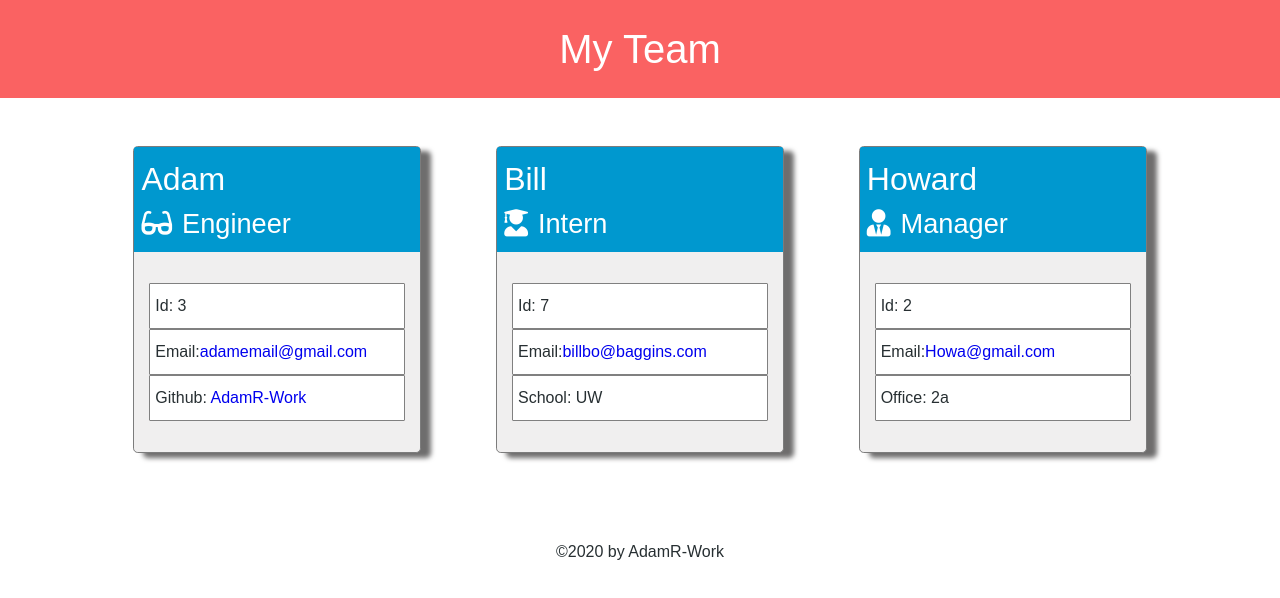
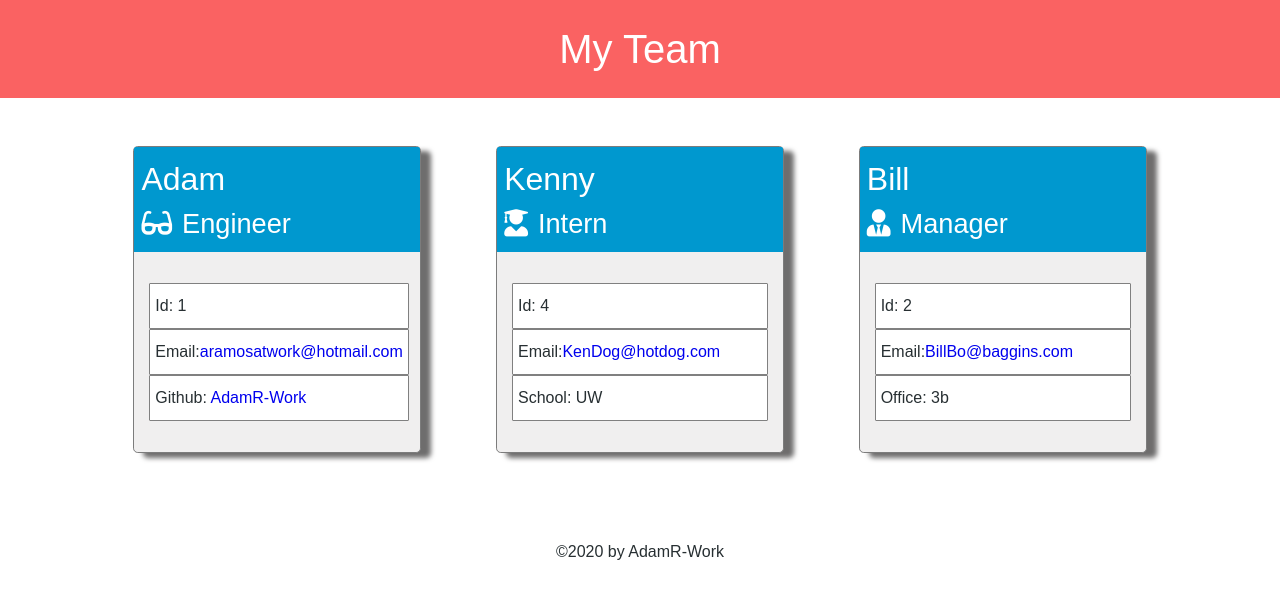
Before and after one commit to AdamR-Work/Employee-Data-Gen, a website: page dist/index.html in a window 1280 px wide. Drawn offline with Linux system fonts and the light colour scheme.

```diff
--- a/dist/index.html
+++ b/dist/index.html
@@ -27,8 +27,8 @@
               <span class="card-text"><i class="fas fa-glasses"></i>Engineer</span>
             </div>
             <ul class="flex-column list-group list-unstyled">
-              <li class="list-group-item border">Id: 3</li>
-              <li class="list-group-item border">Email:<a href="mailto: adamemail@gmail.com" class="card-link">adamemail@gmail.com</a></li>
+              <li class="list-group-item border">Id: 1</li>
+              <li class="list-group-item border">Email:<a href="mailto: aramosatwork@hotmail.com" class="card-link">aramosatwork@hotmail.com</a></li>
               <li class='list-group-item border'>Github: <a href="http://www.github.com/AdamR-Work">AdamR-Work</a></li>
 
             </ul>
@@ -36,12 +36,12 @@
 
           <div class="card" style="width: 18rem;">
             <div class="card-header">
-              <h5 class="card-title">Bill</h5>
+              <h5 class="card-title">Kenny</h5>
               <span class="card-text"><i class="fas fa-user-graduate"></i>Intern</span>
             </div>
             <ul class="flex-column list-group list-unstyled">
-              <li class="list-group-item border">Id: 7</li>
-              <li class="list-group-item border">Email:<a href="#" class="card-link">billbo@baggins.com</a></li>
+              <li class="list-group-item border">Id: 4</li>
+              <li class="list-group-item border">Email:<a href="mailto: KenDog@hotdog.com" class="card-link">KenDog@hotdog.com</a></li>
               <li class='list-group-item border'>School: UW</li>
 
             </ul>
@@ -49,13 +49,13 @@
 
           <div class="card" style="width: 18rem;">
             <div class="card-header">
-              <h5 class="card-title">Howard</h5>
+              <h5 class="card-title">Bill</h5>
               <span class="card-text"><i class="fas fa-user-tie"></i>Manager</span>
             </div>
             <ul class="flex-column list-group list-unstyled">
               <li class="list-group-item border">Id: 2</li>
-              <li class="list-group-item border">Email:<a href="#" class="card-link">Howa@gmail.com</a></li>
-              <li class ='listgroup-item border'>Office: 2a</li>
+              <li class="list-group-item border">Email:<a href="mailto: BillBo@baggins.com" class="card-link">BillBo@baggins.com</a></li>
+              <li class ='listgroup-item border'>Office: 3b</li>
 
             </ul>
           </div>
```
Also changed, not shown: README.md, 1 other file.
